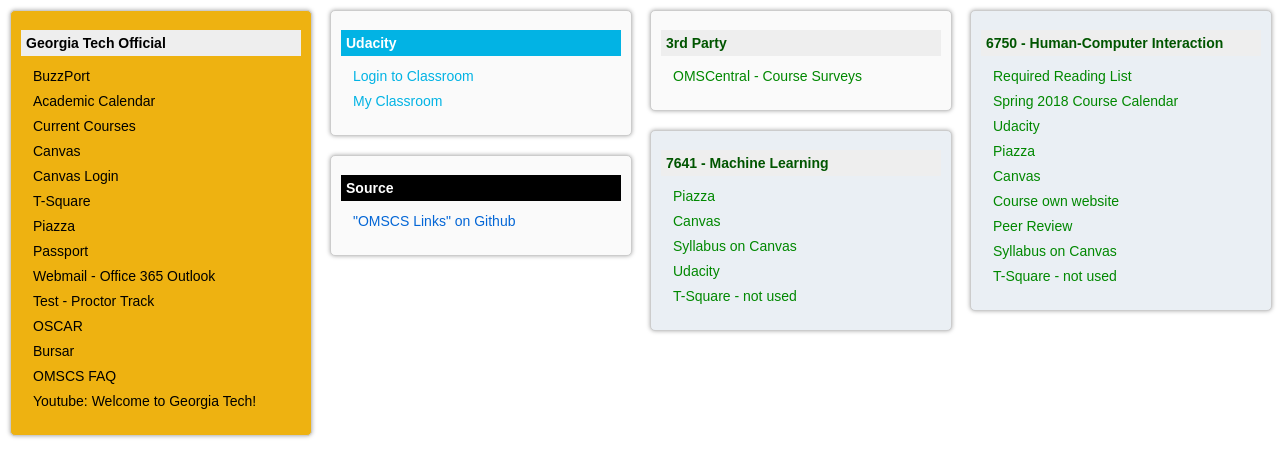
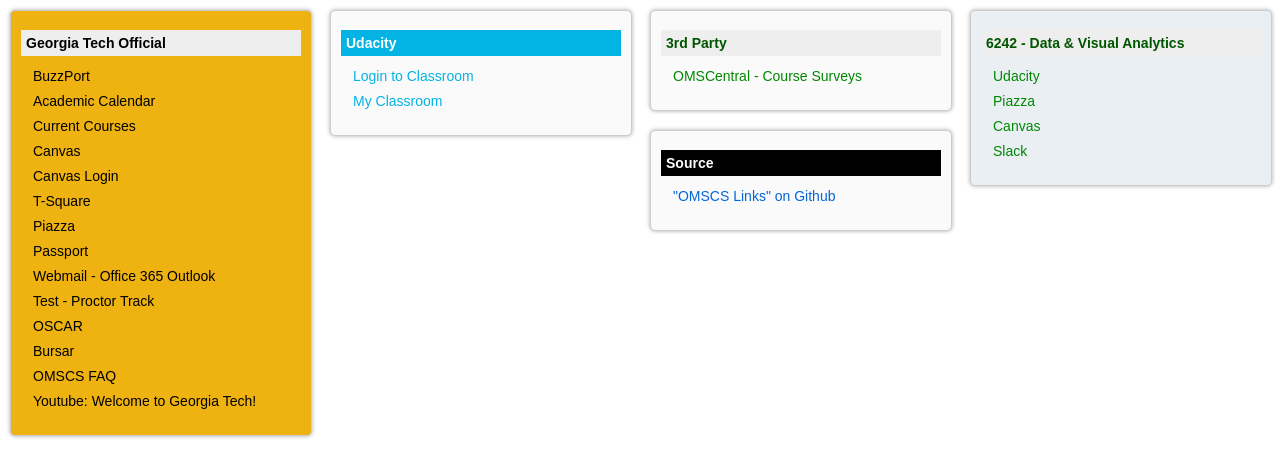
Before and after one commit to egyedia/georgiatech-omscs-links, a plain HTML site: page index.html in a window 1280 px wide. Drawn offline with Linux system fonts and the light colour scheme.

Commit message:
Updated for Summer 2018

```diff
--- a/index.html
+++ b/index.html
@@ -6,7 +6,7 @@
         <script src="js/script.js"></script>
         <script src="js/jquery-1.12.1.min.js"></script>
         <script src="js/masonry.pkgd.min.js"></script>
-        <script src="mycontent.js?cK=20180118-01"></script>
+        <script src="mycontent.js?cK=20180523"></script>
 
         <script>
             var jq = jQuery.noConflict();
--- a/mycontent.js
+++ b/mycontent.js
@@ -53,29 +53,13 @@ var myContent = [
         }
     },
     {
-        "title": "6750 - Human-Computer Interaction",
+        "title": "6242 - Data & Visual Analytics",
         "cssClass": "class",
         "links": {
-            "http://omscs6750.gatech.edu/spring-2018/required-reading-list/": "Required Reading List",
-            "http://omscs6750.gatech.edu/spring-2018/full-calendar/": "Spring 2018 Course Calendar",
-            "https://classroom.udacity.com/courses/ud400": "Udacity",
-            "https://piazza.com/class/jbu1v11roji5d4": "Piazza",
-            "https://gatech.instructure.com/courses/9591": "Canvas",
-            "http://omscs6750.gatech.edu/spring-2018/": "Course own website",
-            "https://peerfeedback.gatech.edu/": "Peer Review",
-            "https://gatech.instructure.com/courses/9591/assignments/syllabus": "Syllabus on Canvas",
-            "https://t-square.gatech.edu/portal/site/gtc-3ed6-d2a6-5e03-b1d4-fcd4136596b4": "T-Square - not used"
-        }
-    },
-    {
-        "title": "7641 - Machine Learning",
-        "cssClass": "class",
-        "links": {
-            "https://piazza.com/class/jc2dhebfn0n2qo": "Piazza",
-            "https://gatech.instructure.com/courses/7194": "Canvas",
-            "https://gatech.instructure.com/courses/7194/assignments/syllabus": "Syllabus on Canvas",
-            "https://classroom.udacity.com/courses/ud262": "Udacity",
-            "https://t-square.gatech.edu/portal/site/gtc-10ef-e3fe-5897-9e5b-9e4159097377": "T-Square - not used"
+            "https://classroom.udacity.com/courses/ud404": "Udacity",
+            "https://piazza.com/class/jh5lwawp6y942b": "Piazza",
+            "https://gatech.instructure.com/courses/18058": "Canvas",
+            "https://oms-cse6242.slack.com/": "Slack"
         }
     },
     {
```
Also changed, not shown: 1 other file.
